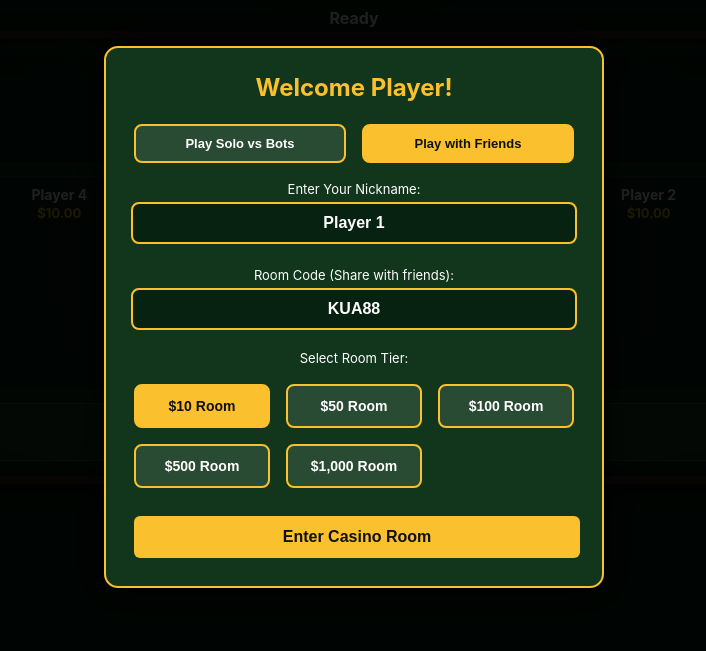
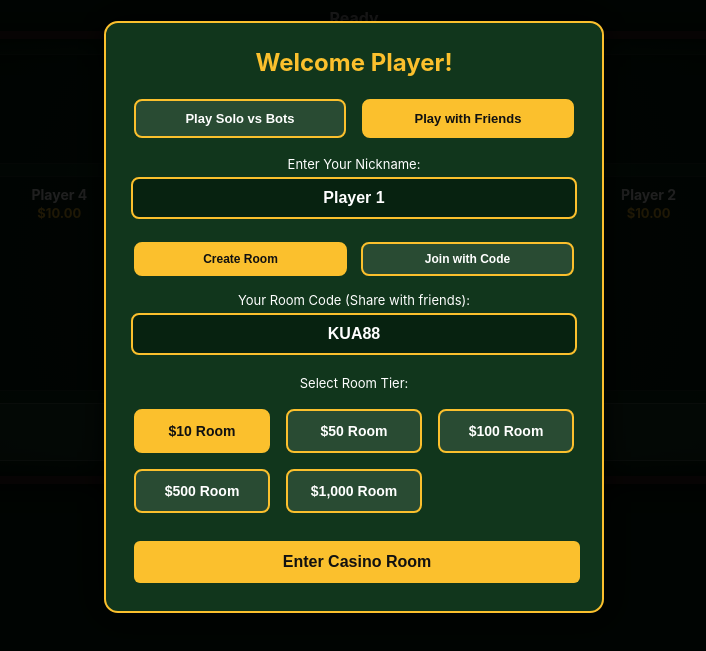
Before and after one commit to onnieviafitzleo96-cell/kua-merah, a website: page index.html in a window 1280 px wide. Both pictures are taken after a click on the button "Play with Friends". Shown: the part 83-734 px from the top of the page, without its empty margins (286-992 px from the left). Drawn offline with nearby package versions, Linux system fonts and the light colour scheme; no server answers.

Commit message:
Update server.js and index.html with solo/friends room code options

```diff
--- a/index.html
+++ b/index.html
@@ -154,9 +154,15 @@
       <p style="font-size:13px; margin-bottom: 5px;">Enter Your Nickname:</p>
       <input type="text" id="playerNameInput" class="name-input" placeholder="Enter Your Name" value="Player 1" maxlength="15">
 
+      <!-- Room Action Tabs for Friends Mode -->
       <div id="roomCodeContainer" style="display:none; margin-top:10px;">
-        <p style="font-size:13px; margin-bottom: 5px;">Room Code (Share with friends):</p>
-        <input type="text" id="roomCodeInput" class="name-input" placeholder="e.g. KUA123" value="KUA88" maxlength="10" style="text-transform: uppercase;">
+        <div style="display: flex; gap: 8px; margin-bottom: 10px;">
+          <button id="createRoomBtn" class="mode-btn active" style="font-size:12px; padding:8px;" onclick="setRoomAction('create')">Create Room</button>
+          <button id="joinRoomBtn" class="mode-btn" style="font-size:12px; padding:8px;" onclick="setRoomAction('join')">Join with Code</button>
+        </div>
+
+        <p id="roomInstructionText" style="font-size:13px; margin-bottom: 5px;">Your Room Code (Share with friends):</p>
+        <input type="text" id="roomCodeInput" class="name-input" placeholder="ENTER CODE" value="KUA88" maxlength="10" style="text-transform: uppercase;">
       </div>
 
       <p style="font-size:13px; margin-bottom: 5px; margin-top: 10px;">Select Room Tier:</p>
@@ -254,6 +260,7 @@
     let selectedTier = 10;
     let isSoloMode = true;
     let mySeat = 0;
+    let roomAction = 'create';
 
     setTimeout(() => {
       let splash = document.getElementById('splashScreen');
@@ -317,6 +324,24 @@
       document.getElementById('soloModeBtn').className = isSolo ? 'mode-btn active' : 'mode-btn';
       document.getElementById('friendsModeBtn').className = isSolo ? 'mode-btn' : 'mode-btn active';
       document.getElementById('roomCodeContainer').style.display = isSolo ? 'none' : 'block';
+    }
+
+    function setRoomAction(action) {
+      roomAction = action;
+      document.getElementById('createRoomBtn').className = (action === 'create') ? 'mode-btn active' : 'mode-btn';
+      document.getElementById('joinRoomBtn').className = (action === 'join') ? 'mode-btn active' : 'mode-btn';
+
+      let inputEl = document.getElementById('roomCodeInput');
+      let textEl = document.getElementById('roomInstructionText');
+
+      if (action === 'create') {
+        textEl.innerText = "Your Room Code (Share with friends):";
+        if (inputEl.value === '') inputEl.value = 'KUA' + Math.floor(100 + Math.random() * 900);
+      } else {
+        textEl.innerText = "Enter Friend's Room Code:";
+        inputEl.value = '';
+        inputEl.placeholder = "e.g. KUA88";
+      }
     }
 
     function selectTier(amount, btn) {
@@ -465,7 +490,6 @@
         });
       }
 
-      // Render other seat hands
       let botSeats = [1, 2, 3];
       botSeats.forEach((seatIdx, displayPos) => {
         let botDiv = document.getElementById(`hand-${displayPos + 1}`);
--- a/server.js
+++ b/server.js
@@ -7,7 +7,7 @@ app.use(express.static(__dirname));
 
 const BOT_NAMES = ['Ahmad', 'Siti', 'Boon', 'Mei', 'Devi', 'Raju', 'Ken', 'Sarah', 'Farid', 'Lisa'];
 
-// Active rooms storage: { roomCode: { deck, hands, discardPile, turn, winner, status, actionLog, isHuman, balances, gameEnded, isDealing, roomTier, players: [{id, name, seat}] } }
+// Active rooms storage
 let rooms = {};
 
 function createDeck() {
@@ -87,7 +87,7 @@ function getOrCreateRoom(roomCode) {
       turn: 0,
       winner: null,
       status: 'Waiting for players...',
-      actionLog: `Room ${roomCode} created!`,
+      actionLog: `Room ${roomCode} ready!`,
       playerNames: ['Bot 1', 'Bot 2', 'Bot 3', 'Bot 4'],
       isHuman: [false, false, false, false],
       balances: [10.00, 10.00, 10.00, 10.00],
@@ -340,7 +340,7 @@ io.on('connection', (socket) => {
   let playerObj = { id: socket.id, name: 'Guest', seat: -1 };
 
   socket.on('joinRoom', ({ name, roomCode, isSolo }) => {
-    let finalCode = isSolo ? `SOLO_${socket.id.substring(0, 5)}` : (roomCode ? roomCode.trim().toUpperCase() : 'PUBLIC');
+    let finalCode = isSolo ? `SOLO_${socket.id.substring(0, 5)}` : (roomCode ? roomCode.trim().toUpperCase() : 'KUA88');
 
     currentRoom = getOrCreateRoom(finalCode);
     playerObj.name = name ? name.trim() : 'Player 1';
```
